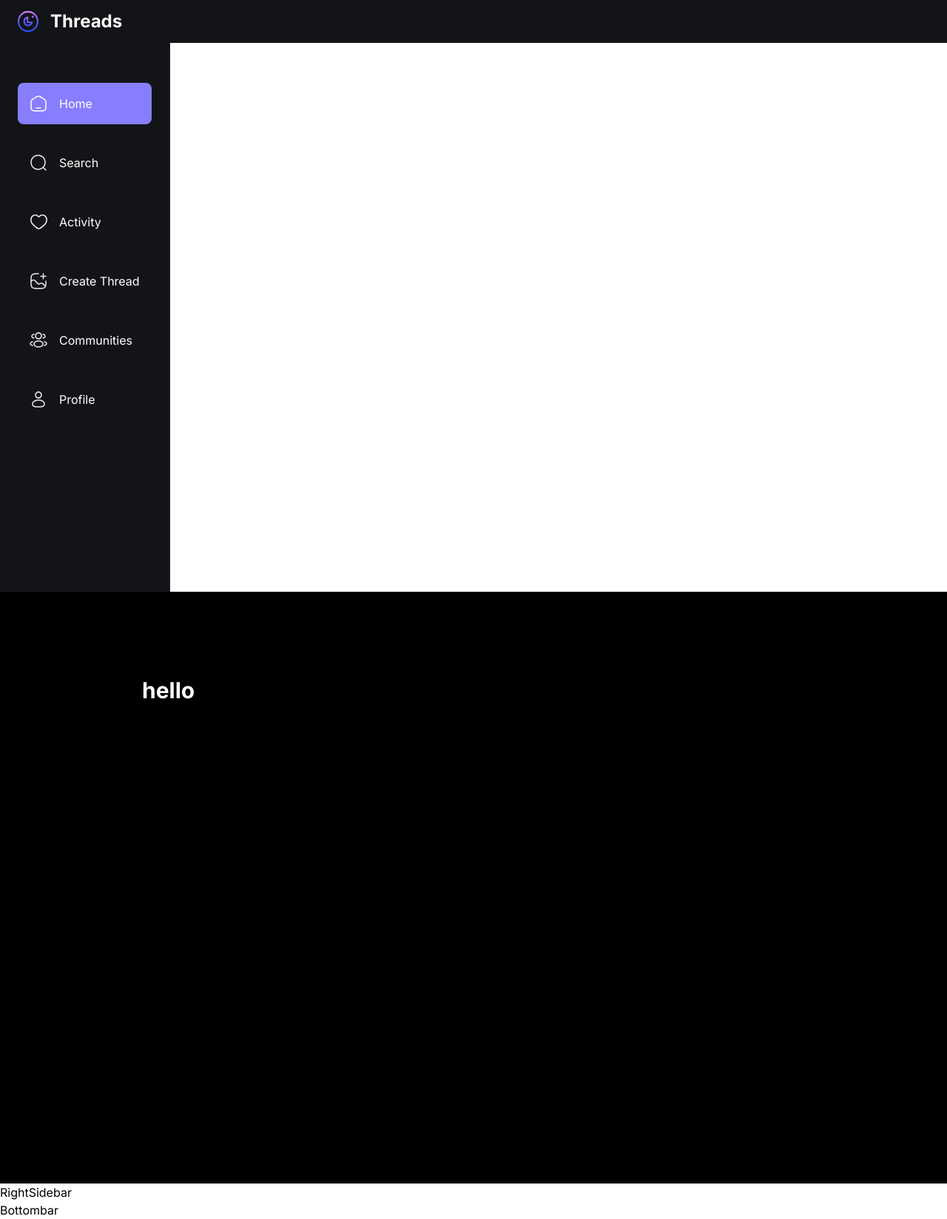
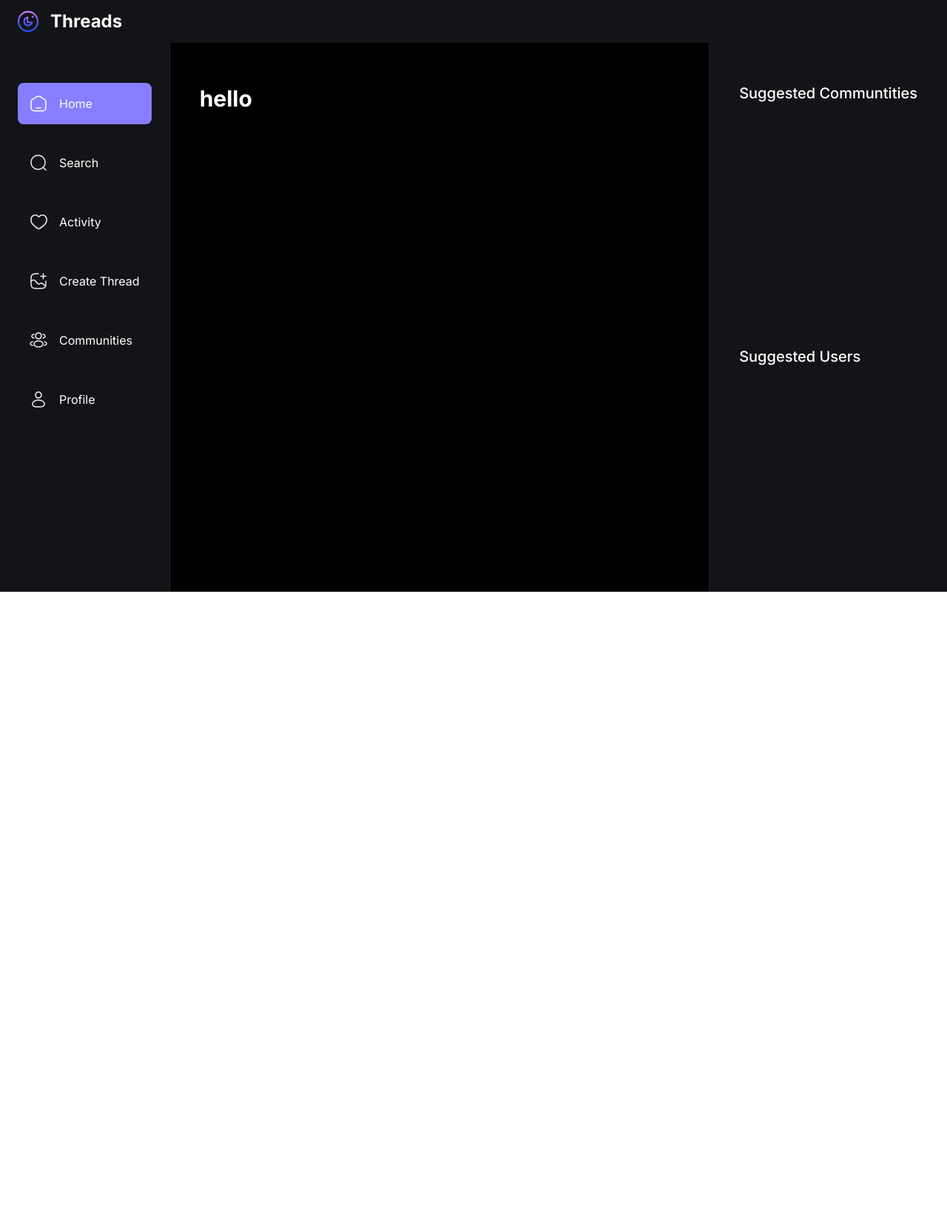
Before and after one commit to numbskullx26/threads-mern, a Next.js app: page / in a window 1280 px wide. Shown: the whole page at 74% size. After the commit the page ends 800 px from the top, so only its background shows below. Built offline with nearby package versions, Linux system fonts and the light colour scheme; no server answers.

Commit message:
Added : LeftSidebar , RightSidebar , BottomBar

```diff
--- a/app/layout.tsx
+++ b/app/layout.tsx
@@ -1,4 +1,4 @@
-import { ClerkProvider } from "@clerk/nextjs";
+import { ClerkProvider, currentUser } from "@clerk/nextjs";
 import "./globals.css";
 import type { Metadata } from "next";
 import { Inter } from "next/font/google";
@@ -15,7 +15,7 @@
   description: "A Nextjs 13 Meta Threads Application",
 };
 
-export default function RootLayout({
+export default async function RootLayout({
   children,
 }: {
   children: React.ReactNode;
@@ -30,7 +30,7 @@
         <body className={inter.className}>
           <Topbar />
 
-          <main>
+          <main className="flex flex-row">
             <LeftSidebar />
 
             <section className="main-container">
--- a/components/shared/Bottombar.tsx
+++ b/components/shared/Bottombar.tsx
@@ -1,5 +1,43 @@
+"use client";
+
+import { sidebarLinks } from "@/constants";
+import Link from "next/link";
+import Image from "next/image";
+import { usePathname } from "next/navigation";
+
 function Bottombar() {
-    return <h1>Bottombar</h1>;
-  }
+  const pathname = usePathname();
 
-  export default Bottombar;
+  return (
+    <section className="bottombar">
+      <div className="bottombar_container">
+        {sidebarLinks.map((link) => {
+          const isActive =
+            (pathname.includes(link.route) && link.route.length > 1) ||
+            pathname === link.route;
+
+          return (
+            <Link
+              href={link.route}
+              key={link.label}
+              className={`bottombar_link ${isActive && "bg-primary-500"}`}
+            >
+              <Image
+                src={link.imgURL}
+                alt={link.label}
+                width={24}
+                height={24}
+              />
+
+              <p className="text-subtle-medium text-light-1 max-sm:hidden">
+                {link.label.split(/\s+/)[0]}
+              </p>
+            </Link>
+          );
+        })}
+      </div>
+    </section>
+  );
+}
+
+export default Bottombar;
--- a/components/shared/RightSidebar.tsx
+++ b/components/shared/RightSidebar.tsx
@@ -1,5 +1,17 @@
 function RightSidebar() {
-    return <h1>RightSidebar</h1>;
-  }
+  return (
+    <section className="custom-scrollbar rightsidebar">
+      <div className="flex flex-1 flex-col jsutify-start">
+        <h3 className="text-heading4-medium text-light-1">
+          Suggested Communtities
+        </h3>
+      </div>
 
-  export default RightSidebar;
+      <div className="flex flex-1 flex-col jsutify-start">
+        <h3 className="text-heading4-medium text-light-1">Suggested Users</h3>
+      </div>
+    </section>
+  );
+}
+
+export default RightSidebar;
```
